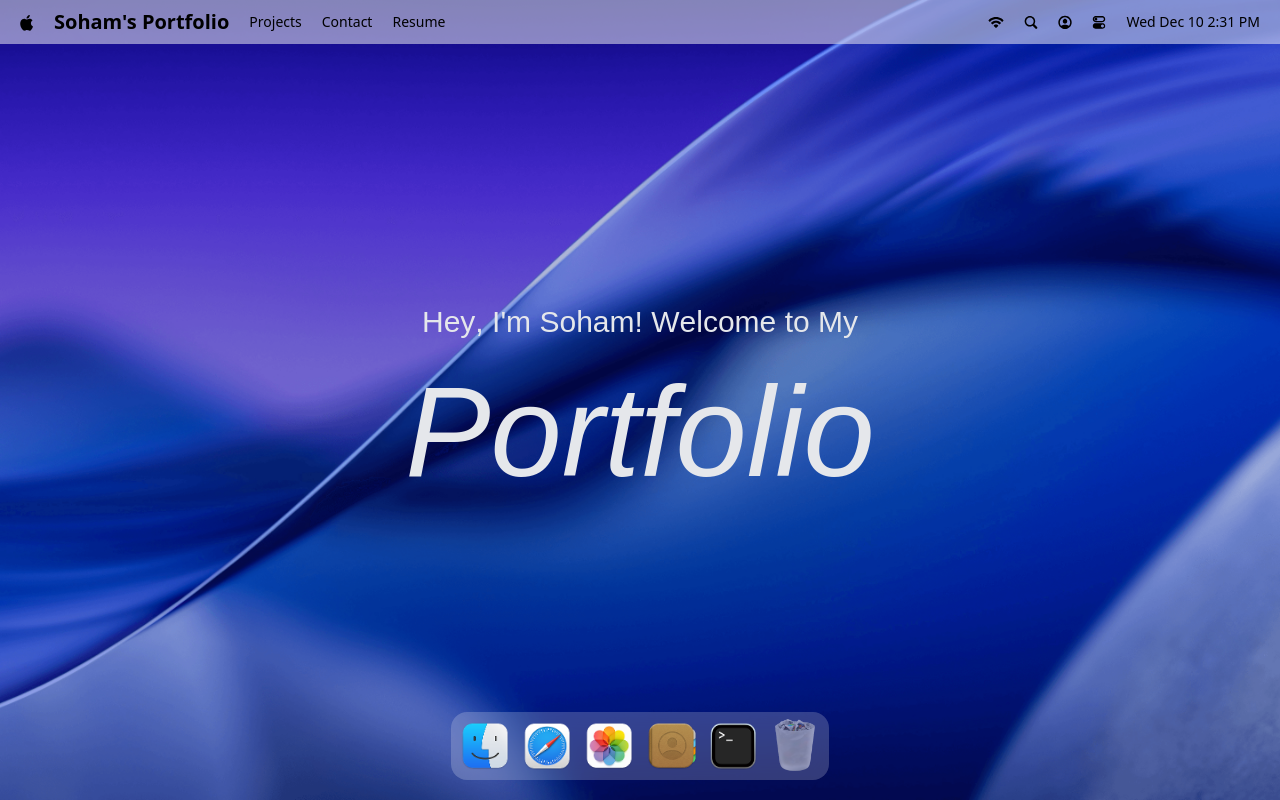
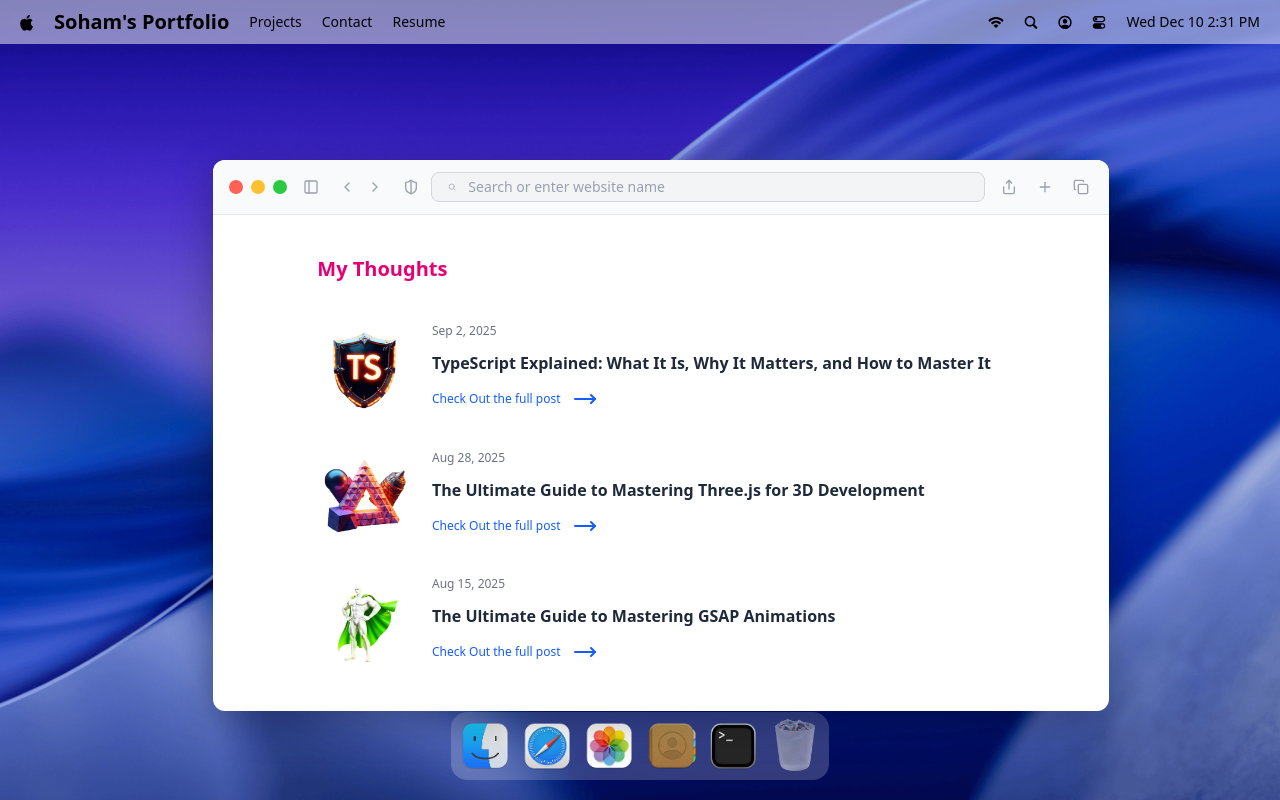
Before and after one commit to Soham407/MacOs-Portfolio, a React (Vite) app: page / in a window 1280 px wide. Both pictures are taken after a click on the button 547 px from the left and 746 px from the top of the page. Built offline with nearby package versions, Linux system fonts and the light colour scheme; a web font is replaced by a local one.

Commit message:
added safari and blogs section

```diff
--- a/src/App.jsx
+++ b/src/App.jsx
@@ -2,7 +2,7 @@ import gsap from 'gsap'
 import { Draggable } from 'gsap/Draggable'
 
 
-import { Terminal } from '#windows'
+import { Safari, Terminal } from '#windows'
 import {Navbar, Welcome, Dock} from '#components'
 
 
@@ -17,6 +17,7 @@ const App = () => {
       <Welcome />
       <Dock />
       <Terminal />
+      <Safari />
     </main>
   )
 }
--- /dev/null
+++ b/src/windows/Resume.jsx
@@ -0,0 +1,5 @@
+const Resume = () => {
+  return <div>Resume</div>;
+};
+
+export default Resume;
--- /dev/null
+++ b/src/windows/Safari.jsx
@@ -0,0 +1,76 @@
+import WindowWrapper from "#hoc/WindowWrapper";
+import { WindowControls } from "#components";
+import {
+  ChevronLeft,
+  ChevronRight,
+  Copy,
+  MoveRight,
+  PanelLeft,
+  Plus,
+  Search,
+  Share,
+  ShieldHalf,
+} from "lucide-react";
+import { blogPosts } from "#constants";
+
+
+const Safari = () => {
+  return (
+    <>
+      <div id="window-header" className="flex items-center gap-3 px-4">
+        <WindowControls target="safari" />
+
+        <PanelLeft className="icon" />
+
+        <div className="flex items-center gap-1">
+          <ChevronLeft className="icon" />
+          <ChevronRight className="icon" />
+        </div>
+
+        <div className="flex items-center gap-2 flex-1 max-w-2xl mx-auto">
+          <ShieldHalf className="icon" />
+
+          <div className="search flex-1 flex items-center gap-2 bg-gray-100 rounded-lg px-3 py-1">
+            <Search className="icon w-4 h-4 text-gray-400" />
+            <input
+              type="text"
+              placeholder="Search or enter website name"
+              className="flex-1 bg-transparent outline-none text-sm"
+            />
+          </div>
+        </div>
+
+        <div className="flex items-center gap-3">
+          <Share className="icon" />
+          <Plus className="icon" />
+          <Copy className="icon" />
+        </div>
+      </div>
+
+      <div className="blog">
+        <h2>My Thoughts</h2>
+
+        <div className="space-y-8">
+            {blogPosts.map(({id,image,title,date , link })=>(
+                <div key={id} className="blog-post">
+                    <div className="col-span-2">
+                        <img src={image} alt={title} />
+                    </div>
+
+                    <div className="content">
+                        <p>{date}</p>
+                        <h3>{title}</h3>
+                        <a href={link} target="_blank" rel="noopenernoreffer">Check Out the full post
+                            <MoveRight className="icon-hover" />
+                        </a>
+                    </div>
+                </div>
+            ))}
+        </div>
+      </div>
+    </>
+  );
+};
+
+const SafariWindow = WindowWrapper(Safari, "safari");
+export default SafariWindow;
--- a/src/windows/index.js
+++ b/src/windows/index.js
@@ -1,4 +1,6 @@
 import Terminal from "#windows/Terminal.jsx";
+import Safari from "#windows/Safari.jsx";
+import Resume from "#windows/Resume.jsx";
 
 
-export { Terminal };
+export { Terminal , Safari, Resume};
```
